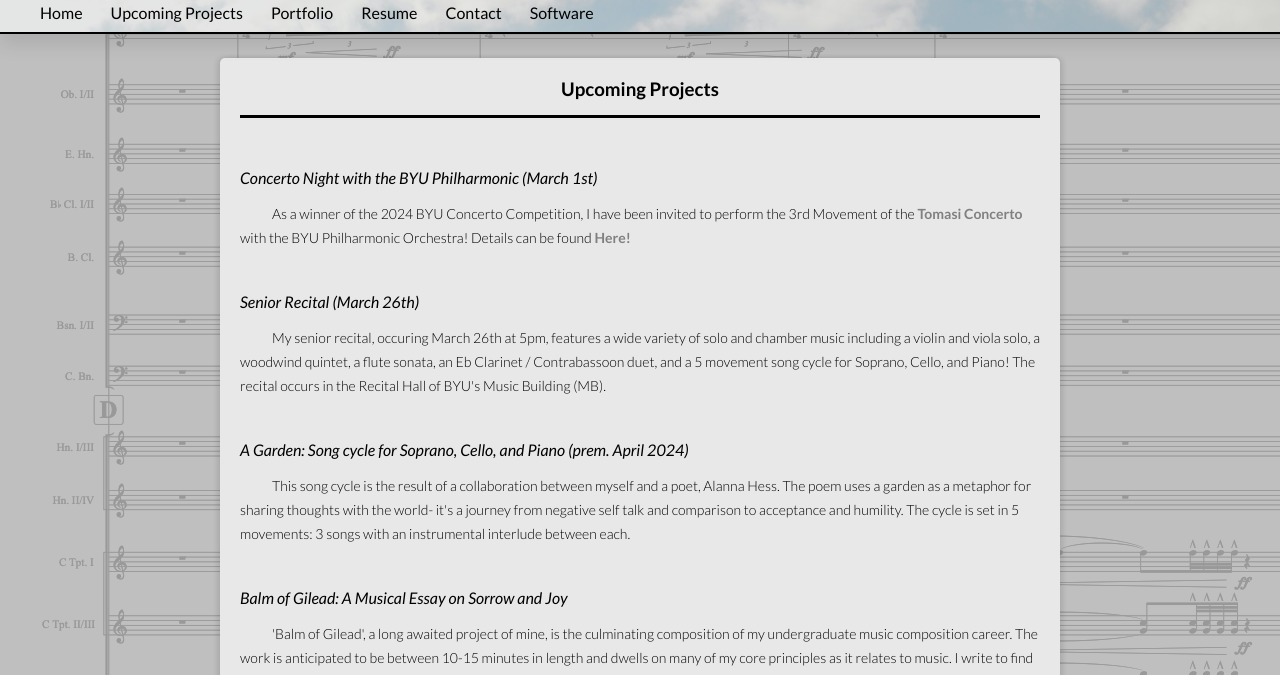
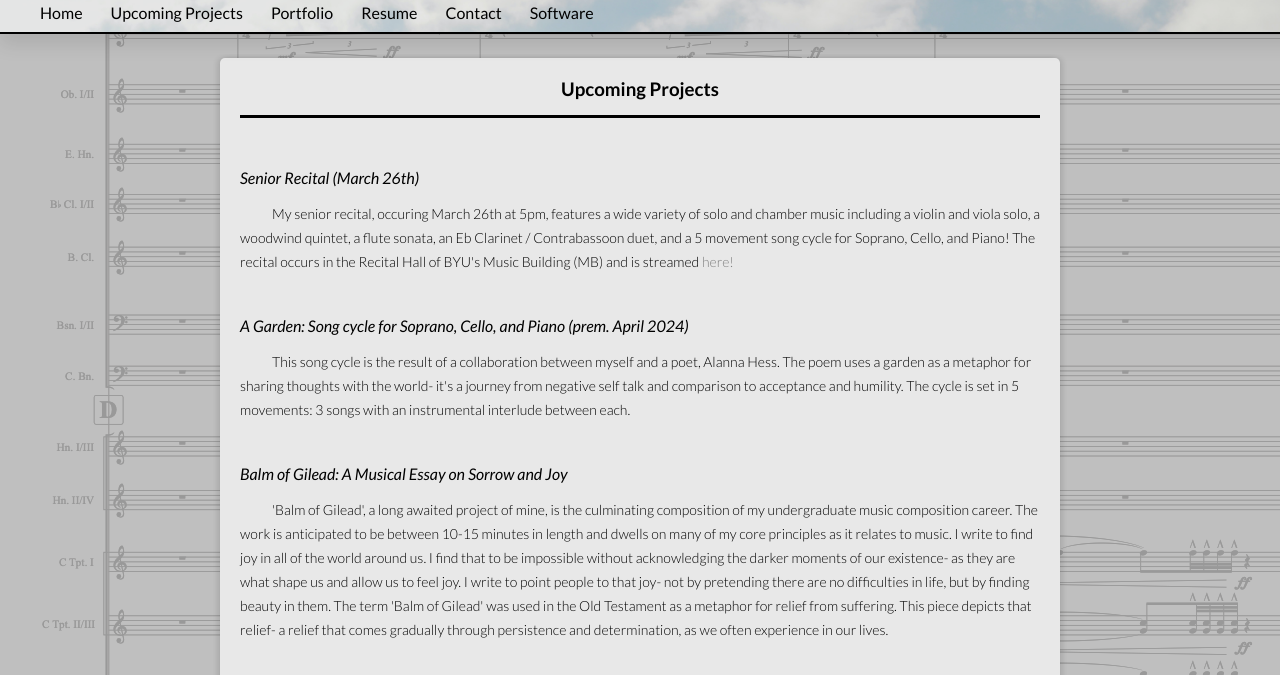
Before and after one commit to Simon-Cheek/Simon-Cheek, a plain HTML site: page projects.html in a window 1280 px wide. Shown: the part 82-757 px from the top of the page. Drawn offline with Linux system fonts and the light colour scheme.

Commit message:
Update project materials

```diff
--- a/projects.html
+++ b/projects.html
@@ -50,20 +50,6 @@
 
     <div class="content">
 
-      <div class="data-entry">
-        <p class="gen-h">
-          Concerto Night with the BYU Philharmonic (March 1st)
-        </p>
-
-        <p class="gen-text">
-          As a winner of the 2024 BYU Concerto Competition, I have been invited to perform the 3rd Movement of the <a
-            href="https://youtu.be/30CJM2eHRGI?si=FpqlDvSLJht2lwPO"><b>Tomasi Concerto</b></a>
-          with the BYU Philharmonic Orchestra! Details can be found <a
-            href="https://arts.prod.brigham-young.psdops.com/school-of-music/byu-philharmonic-evening-of-concertos-2024-03-01"><b>Here!</b></a>
-        </p>
-      </div>
-
-
 
       <div class="data-entry">
         <p class="gen-h">
@@ -74,7 +60,8 @@
           My senior recital, occuring March 26th at 5pm, features a wide variety of solo and chamber music including a
           violin and viola solo, a woodwind quintet, a flute sonata, an Eb Clarinet /
           Contrabassoon duet, and a 5 movement song cycle for Soprano, Cello, and Piano! The recital occurs in the
-          Recital Hall of BYU's Music Building (MB).
+          Recital Hall of BYU's Music Building (MB) and is streamed <a
+            href="https://musicstreaming.byu.edu/recital-simon-cheek-composition-2024-03-26">here!</a>
         </p>
       </div>
 
```
